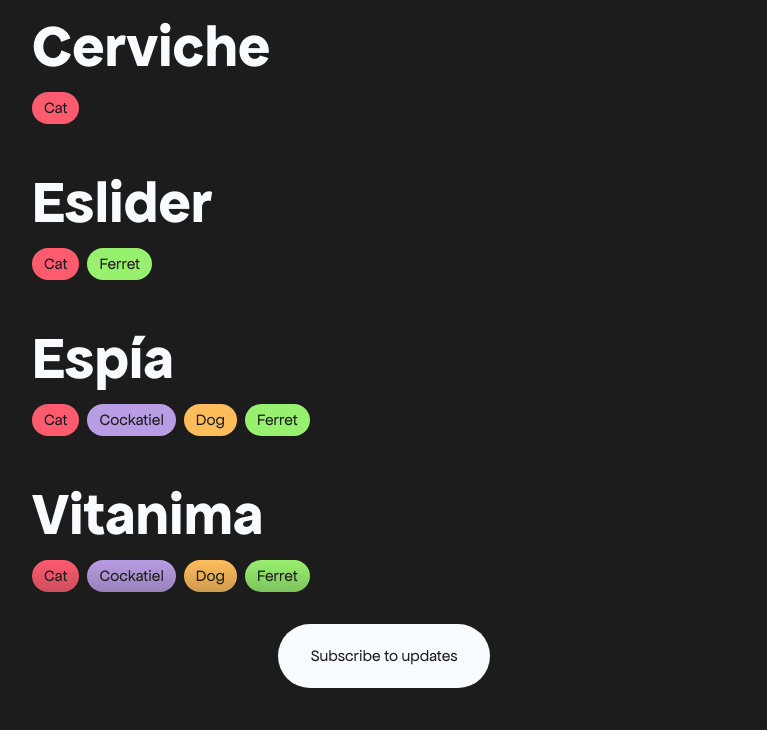
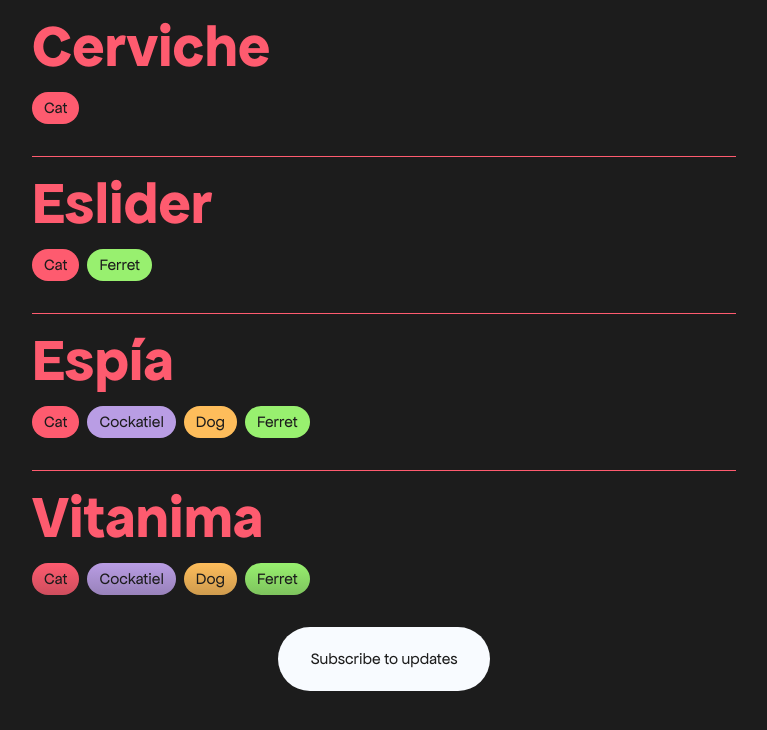
Before and after one commit to carloitaben/animalia, a Next.js app: page /cat in a window 1280 px wide. Shown: the top 730 px of the page, without its empty margins (256-1023 px from the left). Built offline with nearby package versions, Linux system fonts and the light colour scheme.

Commit message:
feat: adds text color on dynamic pages

```diff
--- a/src/components/Container.tsx
+++ b/src/components/Container.tsx
@@ -5,7 +5,11 @@ type Props = {
 }
 
 const Container: FC<Props> = ({ children }) => {
-  return <section className="px-8 mx-auto max-w-3xl -mb-16">{children}</section>
+  return (
+    <section className="px-8 mx-auto max-w-3xl -mb-16 w-full flex-1 divide-y divide-current">
+      {children}
+    </section>
+  )
 }
 
 export default Container
--- a/src/pages/[slug].tsx
+++ b/src/pages/[slug].tsx
@@ -1,4 +1,5 @@
 import type { GetStaticPaths, GetStaticProps, NextPage } from "next"
+import { CSSProperties } from "react"
 import Head from "next/head"
 
 import { items, allTags, Item, Tag } from "~/data"
@@ -61,8 +62,13 @@ export const getStaticProps: GetStaticProps<Props, Params> = ({ params }) => {
 
 const Page: NextPage<Props> = ({ tag, items }) => {
   const title = `Animalia - ${tag.name}`
+
+  const style: CSSProperties = {
+    color: tag.color,
+  }
+
   return (
-    <main>
+    <main className="min-h-screen" style={style}>
       <Head>
         <title>{title}</title>
       </Head>
--- a/src/pages/index.tsx
+++ b/src/pages/index.tsx
@@ -28,7 +28,7 @@ export const getStaticProps: GetStaticProps<Props> = (context) => {
 
 const Page: NextPage<Props> = ({ items }) => {
   return (
-    <main>
+    <main className="min-h-screen flex flex-col">
       <Head>
         <title>Animalia</title>
         <meta
```
